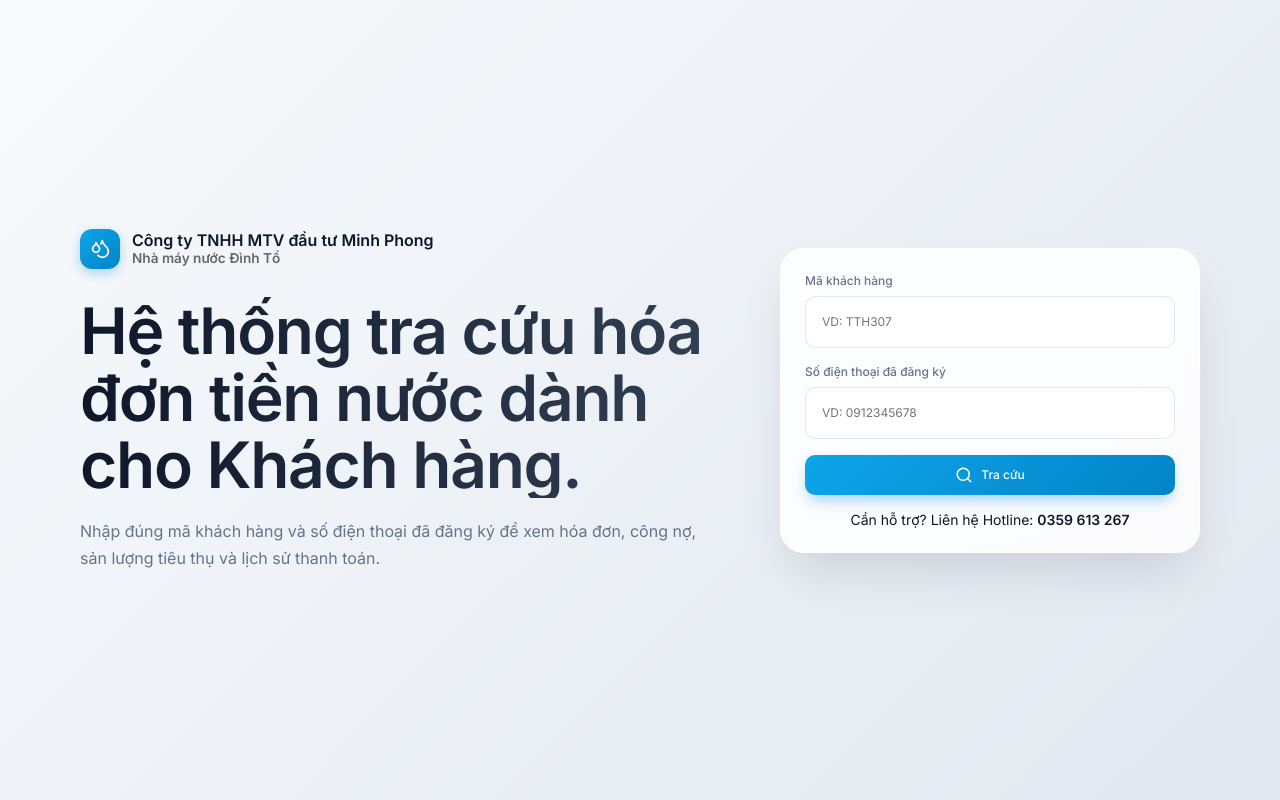
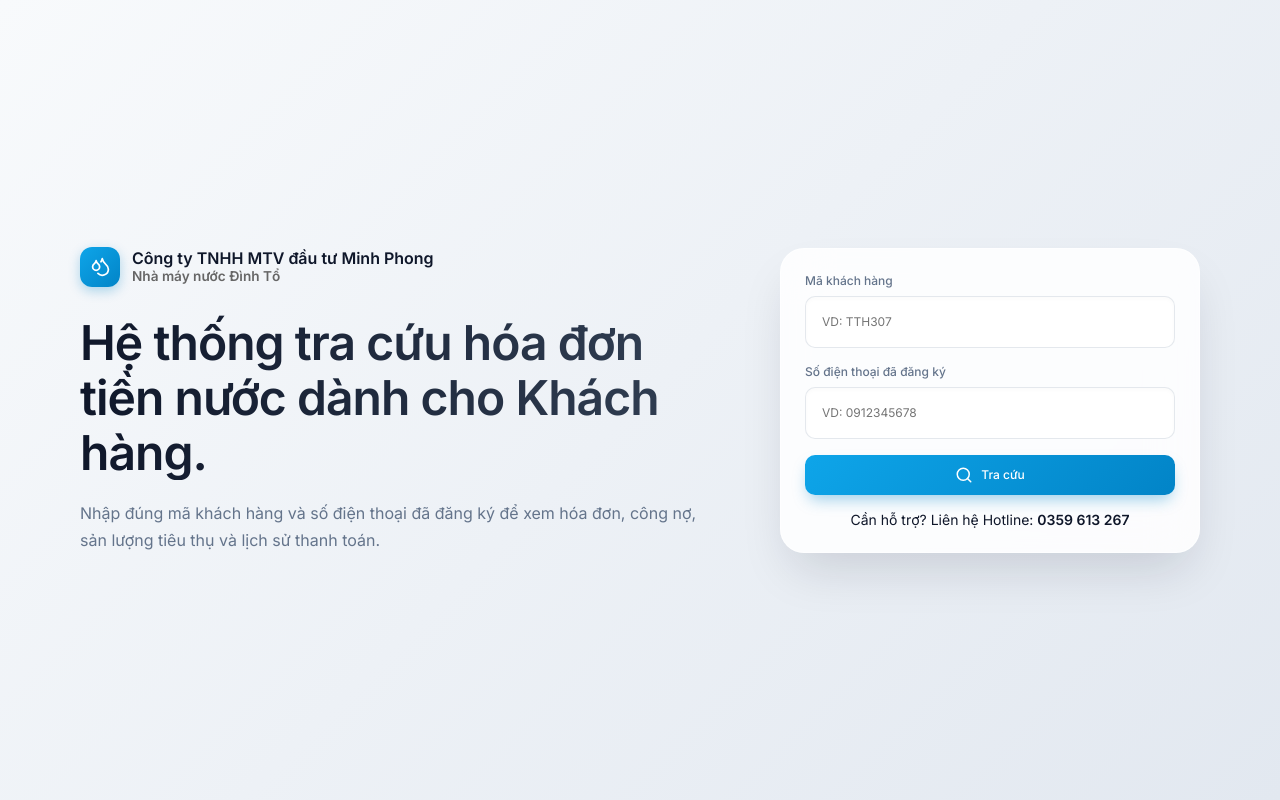
Before and after one commit to khanh8700/minhphong-customer-portal, a Next.js app: page / in a window 1280 px wide. Built offline with nearby package versions, Linux system fonts and the light colour scheme; no server answers.

Commit message:
style: reduce h1 size on login page for refined look

```diff
--- a/app/globals.css
+++ b/app/globals.css
@@ -175,8 +175,8 @@ button {
 .intro h1 {
   max-width: 760px;
   margin: 0 0 20px;
-  font-size: clamp(36px, 5vw, 64px);
-  line-height: 1.05;
+  font-size: clamp(28px, 4vw, 48px);
+  line-height: 1.15;
   letter-spacing: -0.02em;
   font-weight: 600;
   background: linear-gradient(to right, #0f172a, #334155);
```
